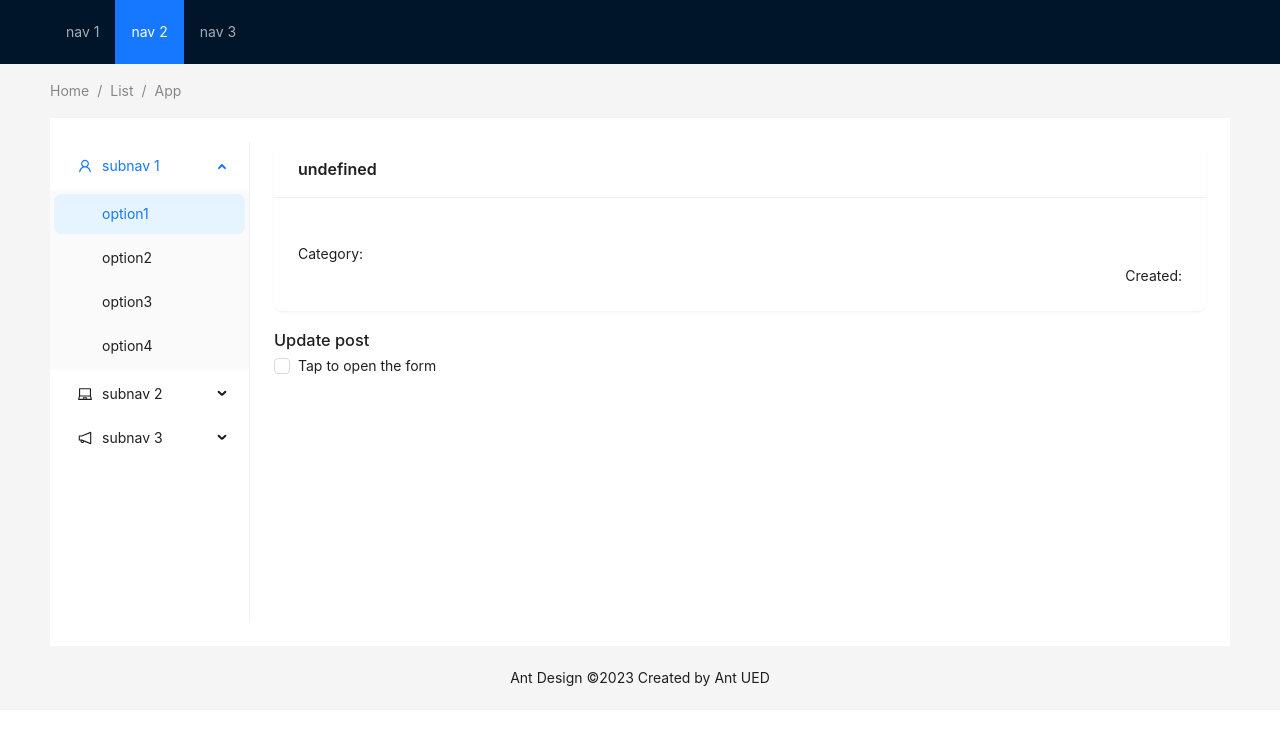
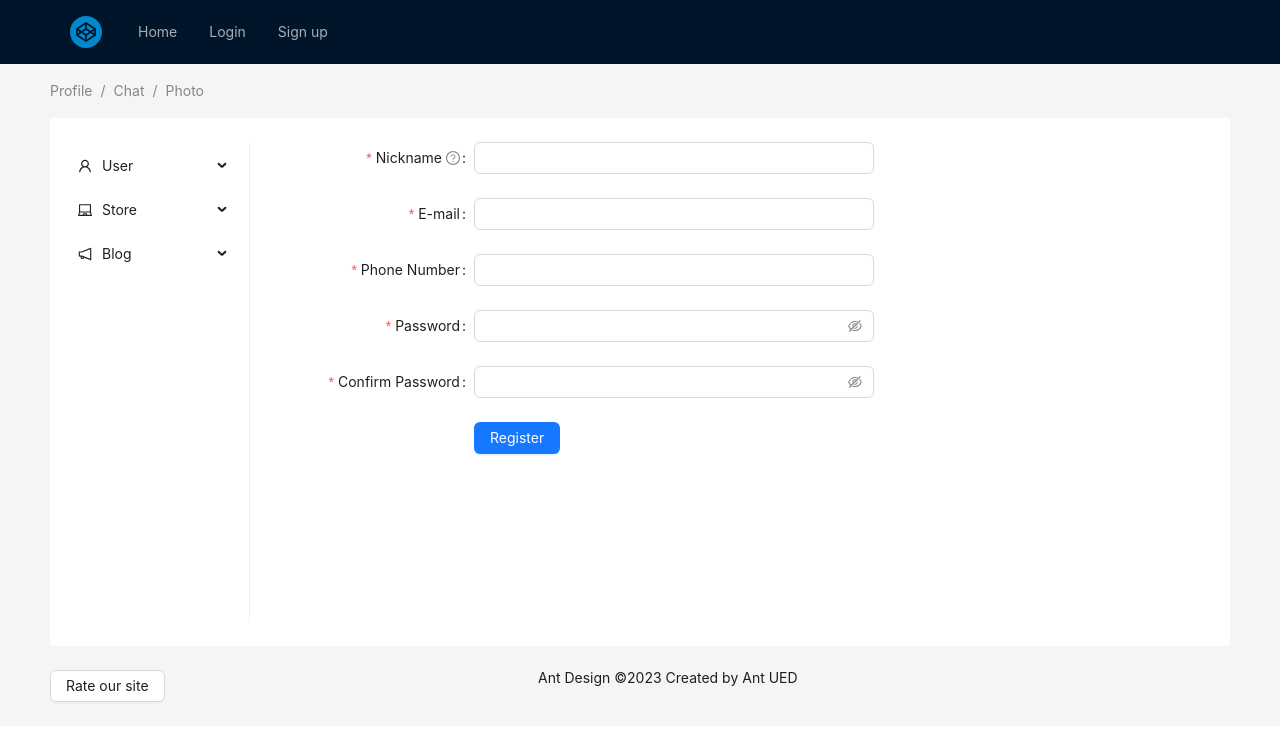
Before and after one commit to tykhon2006/social, a React (Create React App) app in the folder frontend/gui/: page /login in a window 1280 px wide. Shown: the top 742 px of the page. Built offline with nearby package versions, Linux system fonts and the light colour scheme; no server answers.

Commit message:
updated UI & updated PUT/POST func

```diff
--- a/frontend/gui/src/components/Article.jsx
+++ b/frontend/gui/src/components/Article.jsx
@@ -38,6 +38,7 @@ const Article = (props) => (
         {item.content}
         <br />
         <FormDelete
+        style={{marginBottom: "50px"}}
           articleId={item.id}
           setState={props.setState}
           articles={props.data}
--- a/frontend/gui/src/components/Entry.jsx
+++ b/frontend/gui/src/components/Entry.jsx
@@ -54,9 +54,9 @@ const Entry = () => {
 
       <Form.Item>
         <Button type="primary" htmlType="submit" className="login-form-button">
-          Log in
+          Sign in
         </Button>
-        Or <a href="">register now!</a>
+        Or <a  href="/login">register now!</a>
       </Form.Item>
     </Form>
   );
--- a/frontend/gui/src/components/Form.jsx
+++ b/frontend/gui/src/components/Form.jsx
@@ -4,25 +4,42 @@ import { useState, useEffect } from "react";
 
 const CustomFormComponent = (props) => {
   const [showFields, setShowFields] = useState(false);
+
   const [state, setState] = useState({
     cats: [],
     catSelectedId: 1,
+    titleValue: "",
+    contentValue: "",
   });
+
+  const titleValueChange = (event) =>
+    setState({
+      ...state,
+      titleValue: event.target.value,
+    });
+
+  const contentValueChange = (event) =>
+    setState({
+      ...state,
+      contentValue: event.target.value,
+    });
+
   useEffect(() => {
     axios.get("http://127.0.0.1:8000/api/v1/cats/").then((response) => {
       setState({
+        ...state,
         cats: response.data,
         catSelectedId: response.data[0].id,
       });
     });
   }, []);
 
-  const handleChange = (value) => {
+  function handleChange(value) {
     setState({
       ...state,
       catSelectedId: value,
     });
-  };
+  }
 
   const handleCheckboxChange = (e) => {
     setShowFields(e.target.checked);
@@ -31,6 +48,7 @@ const CustomFormComponent = (props) => {
   const handleFormSubmit = (values, requestType, articleId) => {
     const title = values.target.elements.title.value;
     const content = values.target.elements.content.value;
+
     switch (requestType) {
       case "post":
         return axios
@@ -44,7 +62,13 @@ const CustomFormComponent = (props) => {
             props.setState({
               articles: [response.data, ...props.articles],
             });
+            setState({
+              ...state,
+              titleValue: "",
+              contentValue: "",
+            });
           });
+
       case "put":
         return axios
           .put(`http://127.0.0.1:8000/api/v1/postlist/${articleId}/`, {
@@ -55,12 +79,16 @@ const CustomFormComponent = (props) => {
           })
           .then((response) => {
             const updatedArticle = {
-              id: response.data.id,
               title: response.data.title,
               content: response.data.content,
-              category: response.data.cat,
-              user: response.data.user,
+              cat: response.data.cat,
+              time_create: response.data.time_create,
             };
+            setState({
+              ...state,
+              titleValue: "",
+              contentValue: "",
+            });
             props.setArticleState({ article: updatedArticle });
           });
       default:
@@ -82,13 +110,21 @@ const CustomFormComponent = (props) => {
       {showFields && (
         <fieldset id="post">
           <Form.Item label="Post title">
-            <Input placeholder="Enter title here" name="title" required />
+            <Input
+              placeholder="Enter title here"
+              onChange={titleValueChange}
+              value={state.titleValue}
+              name="title"
+              required
+            />
           </Form.Item>
 
           <Form.Item label="Content">
             <Input.TextArea
               placeholder="Enter some content here"
               name="content"
+              onChange={contentValueChange}
+              value={state.contentValue}
             />
           </Form.Item>
 
--- a/frontend/gui/src/components/FormDelete.jsx
+++ b/frontend/gui/src/components/FormDelete.jsx
@@ -5,11 +5,10 @@ const FormDelete = (props) => {
     return axios
       .delete(`http://127.0.0.1:8000/api/v1/delete/${articleId}/`)
       .then(() => {
-        const updatedArticles = props.articles.filter(
-          (article) => article.id !== articleId
-        );
         props.setState({
-          articles: updatedArticles,
+          articles: props.articles.filter(
+            (article) => article.id !== articleId
+          ),
         });
       });
   };
--- a/frontend/gui/src/components/Registration.jsx
+++ b/frontend/gui/src/components/Registration.jsx
@@ -1,6 +1,4 @@
-import { Button, Form, Input, Select } from "antd";
-import { useState } from "react";
-const { Option } = Select;
+import { Button, Form, Input } from "antd";
 const formItemLayout = {
   labelCol: {
     xs: {
@@ -31,6 +29,7 @@ const tailFormItemLayout = {
     },
   },
 };
+
 const Registration = () => {
   const [form] = Form.useForm();
   const onFinish = (values) => {
@@ -136,7 +135,6 @@ const Registration = () => {
       >
         <Input.Password />
       </Form.Item>
-
       <Form.Item {...tailFormItemLayout}>
         <Button type="primary" htmlType="submit">
           Register
--- a/frontend/gui/src/containers/ArticleListView.jsx
+++ b/frontend/gui/src/containers/ArticleListView.jsx
@@ -2,8 +2,6 @@ import Article from "../components/Article";
 import { useEffect, useState } from "react";
 import axios from "axios";
 import CustomFormComponent from "../components/Form";
-import Entry from "../components/Entry";
-import Registration from "../components/Registration";
 
 function ArticleList() {
   const [state, setState] = useState({
@@ -19,7 +17,7 @@ function ArticleList() {
   }, []);
   return (
     <div>
-      <h3 style={{ margin: "20px 0 0 0" }}>Make post</h3>
+      <h3>Make post</h3>
       <CustomFormComponent
         requestType="post"
         setState={setState}
--- a/frontend/gui/src/containers/Layout.jsx
+++ b/frontend/gui/src/containers/Layout.jsx
@@ -2,44 +2,97 @@ import {
   LaptopOutlined,
   NotificationOutlined,
   UserOutlined,
+  CodepenCircleOutlined,
 } from "@ant-design/icons";
-import { Breadcrumb, Layout, Menu, theme } from "antd";
-import React from "react";
+
+import {
+  Breadcrumb,
+  Layout,
+  Menu,
+  theme,
+  FloatButton,
+  Rate,
+  Button,
+  Popover,
+} from "antd";
+
+import React, { useState } from "react";
+
 import { NavLink } from "react-router-dom";
+
+const desc = ["terrible", "bad", "normal", "good", "wonderful"];
+
 const { Header, Content, Footer, Sider } = Layout;
-const items1 = ["1", "2", "3"].map((key) => ({
-  key,
-  label: `nav ${key}`,
+
+const items1 = [
+  { href: "/", key: 0, label: "Home" },
+  { href: "/login", key: 1, label: "Login" },
+  { href: "/signUp", key: 2, label: "Sign up" },
+].map((item) => ({
+  key: item.href,
+  label: (
+    <NavLink key={item.key} to={item.href}>
+      {item.label}
+    </NavLink>
+  ),
 }));
+
 const items2 = [UserOutlined, LaptopOutlined, NotificationOutlined].map(
   (icon, index) => {
     const key = String(index + 1);
+    const labels = ["User", "Store", "Blog"];
+    const labelText = labels[index];
     return {
-      key: `sub${key}`,
+      key: `sub ${key}`,
       icon: React.createElement(icon),
-      label: `subnav ${key}`,
+      label: labelText,
       children: new Array(4).fill(null).map((_, j) => {
-        const subKey = index * 4 + j + 1;
+        const subKey = `${index + 1}-${j + 1}`;
         return {
           key: subKey,
-          label: `option${subKey}`,
+          label: `option ${subKey}`,
         };
       }),
     };
   }
 );
+
 const CustomLayout = (props) => {
+  const [value, setValue] = useState(3);
+
+  const content = (
+    <span>
+      <Rate tooltips={desc} onChange={setValue} value={value} />
+      {value ? <span className="ant-rate-text">{desc[value - 1]}</span> : ""}
+    </span>
+  );
   const {
     token: { colorBgContainer },
   } = theme.useToken();
   return (
     <Layout>
-      <Header className="header">
-        <div className="logo" />
+      <Header
+        className="header"
+        style={{
+          display: "flex",
+          alignItems: "center",
+        }}
+      >
+        <NavLink
+          to="/"
+          style={{ margin: "0 20px", display: "flex", alignItems: "center" }}
+        >
+          <CodepenCircleOutlined
+            style={{
+              fontSize: "32px",
+              color: "#08c",
+            }}
+          />
+        </NavLink>
         <Menu
           theme="dark"
           mode="horizontal"
-          defaultSelectedKeys={["2"]}
+          defaultSelectedKeys={["1"]}
           items={items1}
         />
       </Header>
@@ -54,13 +107,13 @@ const CustomLayout = (props) => {
           }}
         >
           <Breadcrumb.Item>
-            <NavLink to="">Home</NavLink>
+            <NavLink to="/">Profile</NavLink>
           </Breadcrumb.Item>
           <Breadcrumb.Item>
-            <NavLink to="">List</NavLink>
+            <NavLink to="/">Chat</NavLink>
           </Breadcrumb.Item>
           <Breadcrumb.Item>
-            <NavLink to="">App</NavLink>
+            <NavLink to="/">Photo</NavLink>
           </Breadcrumb.Item>
         </Breadcrumb>
         <Layout
@@ -95,12 +148,23 @@ const CustomLayout = (props) => {
           </Content>
         </Layout>
       </Content>
+      <FloatButton.BackTop />
       <Footer
         style={{
           textAlign: "center",
+          display: "flex",
+          justifyContent: "space-between",
         }}
       >
+        <Popover
+          content={content}
+          title="Thank you for your help!"
+          trigger="hover"
+        >
+          <Button>Rate our site</Button>
+        </Popover>
         Ant Design ©2023 Created by Ant UED
+        <div id="#" style={{ marginRight: "5%" }}></div>
       </Footer>
     </Layout>
   );
--- a/frontend/gui/src/routers.jsx
+++ b/frontend/gui/src/routers.jsx
@@ -1,14 +1,18 @@
-import {Routes, Route} from "react-router-dom"
+import { Routes, Route } from "react-router-dom";
 import ArticleDetail from "./containers/ArticleDetailView";
 import ArticleList from "./containers/ArticleListView";
+import Registration from "./components/Registration";
+import Entry from "./components/Entry";
 
 const BaseRouter = () => {
   return (
     <div>
-        <Routes>
-            <Route path="/" element={<ArticleList />} />
-            <Route path="/:id" element={<ArticleDetail />} />
-        </Routes>
+      <Routes>
+        <Route path="/" element={<ArticleList />} />
+        <Route path="/:id" element={<ArticleDetail />} />
+        <Route path="/login" element={<Registration />} />
+        <Route path="/signUp" element={<Entry />} />
+      </Routes>
     </div>
   );
 };
--- /dev/null
+++ b/frontend/gui/src/store/actions/actionTypes.js
@@ -0,0 +1,4 @@
+export const AUTH_START = "AUTH_START";
+export const AUTH_SUCCESS = "AUTH_SUCCESS"
+export const AUTH_FAIL = "AUTH_FAIL"
+export const AUTH_LOGOUT = "AUTH_LOGOUT"
--- /dev/null
+++ b/frontend/gui/src/store/actions/auth.js
@@ -0,0 +1,5 @@
+import * as actionTypes from "./actionTypes"
+import axios from "axios"
+
+export const authStart = ()=> ({type: actionTypes.AUTH_START})
+export const authSuccess = token => ({type: actionTypes.AUTH_SUCCESS, token})
--- /dev/null
+++ b/package.json
@@ -0,0 +1,6 @@
+{
+  "dependencies": {
+    "@ant-design/icons": "^5.0.1",
+    "react-redux": "^8.0.5"
+  }
+}
```
Also changed, not shown: frontend/gui/src/store/reducers/auth.js (added), 2 other files (tests, documents, lock files or other folders).
